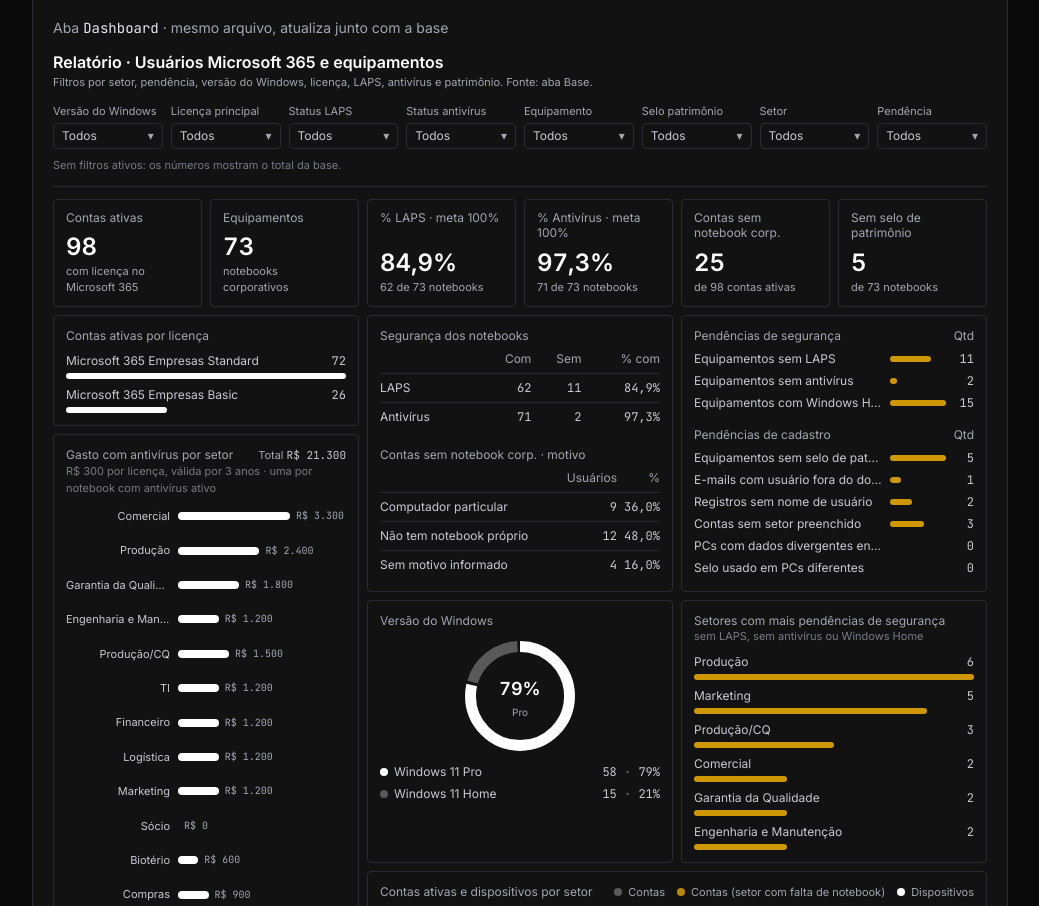
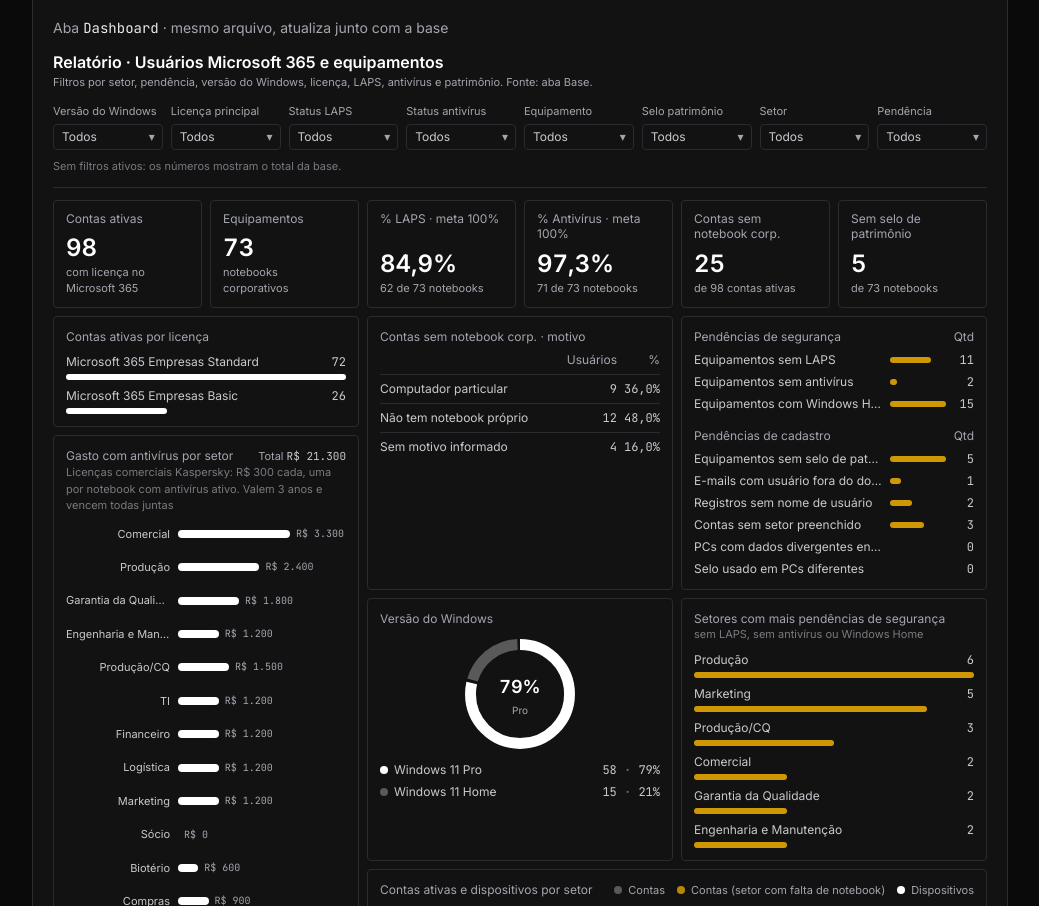
Before and after one commit to gabrielnavarrogermano-code/portfolio, an Astro site: page /projetos/controle-de-notebooks in a window 1280 px wide. Shown: the part 1131-2037 px from the top of the page, without its empty margins (120-1159 px from the left). Built offline with nearby package versions, Linux system fonts and the light colour scheme; Astro itself is replaced by a stand-in of ours.

Commit message:
Faz os filtros do dashboard de notebooks funcionarem
Os 8 filtros recalculam KPIs, gráficos e tabelas só com as contas que
passam em todos, com aviso de filtros ativos e botão de limpar. Remove a
tabela de segurança dos notebooks, que repetia os KPIs de % LAPS e %
antivírus, cita as licenças comerciais do Kaspersky e atualiza a
descrição do projeto.

Co-Authored-By: Claude Opus 5.5 <noreply@anthropic.com>

```diff
--- a/src/components/NotebookSheet.astro
+++ b/src/components/NotebookSheet.astro
@@ -1,7 +1,7 @@
 ---
 // Simulação da planilha de controle de notebooks (dados fictícios).
 // Ordem das colunas igual à planilha real. A tabela mostra 15 exemplos; o dashboard calcula sobre as 100 linhas.
-import { initial, incoming, records, compute, sectorOrder, donutDash, PEND_TOP, PEND_SEG, PEND_CAD, MOTIVOS, AV_PRICE, AV_YEARS, type Example } from '../lib/notebooks';
+import { initial, incoming, records, compute, sectorOrder, donutDash, PEND_TOP, PEND_SEG, PEND_CAD, MOTIVOS, AV_PRICE, AV_YEARS, FILTERS, type Example } from '../lib/notebooks';
 
 const cols = ['Nome de usuário', 'E-mail cadastrado', 'Setor', 'Licenças', 'Nome PC', 'Antivírus', 'LAPS', 'Selo de patrimônio', 'Versão Windows'];
 
@@ -41,9 +41,6 @@ const kpis = [
   { label: 'Contas sem notebook corp.', key: 'semPc', subKey: 'semPc:sub' },
   { label: 'Sem selo de patrimônio', key: 'semSelo', subKey: 'semSelo:sub' },
 ];
-
-// Faixa de filtros da aba (só ilustrativa: aqui todos ficam em "Todos")
-const filters = ['Versão do Windows', 'Licença principal', 'Status LAPS', 'Status antivírus', 'Equipamento', 'Selo patrimônio', 'Setor', 'Pendência'];
 
 const licencas = [
   ['Standard', 'Microsoft 365 Empresas Standard'],
@@ -118,7 +115,7 @@ const pendLists = [
   </div>
 
   <p class="flex flex-wrap justify-between gap-x-4 gap-y-1 px-4 pt-2 pb-3 text-xs text-muted">
-    <span>Exibindo <span data-shown>{initial.length}</span> de <span data-m="contas">{t.contas}</span> linhas da planilha</span>
+    <span>Exibindo <span data-shown>{initial.length}</span> de <span data-total>{t.contas}</span> linhas da planilha</span>
     <span>← arraste a tabela para ver mais →</span>
   </p>
 
@@ -126,23 +123,30 @@ const pendLists = [
   <div class="border-t border-line p-3 sm:p-5">
     <p class="text-sm text-muted">Aba <span class="font-mono text-fg">Dashboard</span> · mesmo arquivo, atualiza junto com a base</p>
 
-    <!-- Título e faixa de filtros da aba (filtros só ilustrativos, todos em "Todos") -->
+    <!-- Título e faixa de filtros da aba: cada filtro recalcula o dashboard só com as linhas que passam em todos -->
     <div class="mt-3 border-b border-line pb-3">
       <p class="font-semibold text-heading">Relatório · Usuários Microsoft 365 e equipamentos</p>
       <p class="text-[11px] text-muted">Filtros por setor, pendência, versão do Windows, licença, LAPS, antivírus e patrimônio. Fonte: aba Base.</p>
       <div class="-mx-3 mt-3 flex gap-2 overflow-x-auto px-3 pb-1 sm:mx-0 sm:grid sm:grid-cols-4 sm:px-0 sm:pb-0 lg:grid-cols-8">
         {
-          filters.map((f) => (
-            <div class="w-28 flex-none sm:w-auto">
-              <p class="truncate text-[11px] text-muted">{f}</p>
-              <p class="mt-1 flex items-center justify-between rounded border border-line px-2 py-1 text-xs text-fg/85">
-                Todos <span class="text-muted" aria-hidden="true">▾</span>
-              </p>
-            </div>
+          FILTERS.map((f) => (
+            <label class="block w-32 flex-none sm:w-auto">
+              <span class="block truncate text-[11px] text-muted">{f.label}</span>
+              <span class="relative mt-1 block">
+                <select data-filter={f.key} class="sheet-filter w-full cursor-pointer appearance-none truncate rounded border border-line bg-transparent py-1 pr-6 pl-2 text-xs text-fg/85">
+                  <option value="">Todos</option>
+                  {f.options.map(([v, label]) => <option value={v}>{label}</option>)}
+                </select>
+                <span class="pointer-events-none absolute top-1/2 right-2 -translate-y-1/2 text-xs text-muted" aria-hidden="true">▾</span>
+              </span>
+            </label>
           ))
         }
       </div>
-      <p class="mt-2 text-[11px] text-muted/70">Sem filtros ativos: os números mostram o total da base.</p>
+      <p class="mt-2 flex flex-wrap items-center gap-x-3 gap-y-1 text-[11px] text-muted/70">
+        <span data-filter-status aria-live="polite">Sem filtros ativos: os números mostram o total da base.</span>
+        <button type="button" data-filter-clear hidden class="cursor-pointer text-muted underline underline-offset-2 hover:text-fg">Limpar filtros</button>
+      </p>
     </div>
 
     <!-- 6 KPIs: 2 colunas no celular, 3 no tablet, 6 no computador -->
@@ -190,7 +194,7 @@ const pendLists = [
             <p class="text-xs leading-tight text-muted">Gasto com antivírus por setor</p>
             <p class="text-[11px] text-muted">Total <span data-m="avc:total" class="font-mono text-fg/85">{t['avc:total']}</span></p>
           </div>
-          <p class="text-[11px] text-muted/70">{AV_PRICE_LABEL} por licença, válida por {AV_YEARS} anos · uma por notebook com antivírus ativo</p>
+          <p class="text-[11px] text-muted/70">Licenças comerciais Kaspersky: {AV_PRICE_LABEL} cada, uma por notebook com antivírus ativo. Valem {AV_YEARS} anos e vencem todas juntas</p>
           <input type="checkbox" id="avcost-all" class="sectors-toggle sr-only" />
           <ul class="mt-3 flex flex-1 flex-col justify-between gap-2">
             {
@@ -216,36 +220,10 @@ const pendLists = [
 
       <div class="flex min-w-0 flex-col gap-2 lg:col-span-2">
         <div class="grid gap-2 sm:grid-cols-2">
-          <!-- Tabelas: segurança dos notebooks e motivo de não ter notebook corporativo -->
+          <!-- Tabela: motivo de não ter notebook corporativo
+               (a tabela de LAPS e antivírus com/sem saiu: repetia os KPIs de % LAPS e % antivírus) -->
           <div class="rounded border border-line px-3 py-3">
-            <p class="text-xs leading-tight text-muted">Segurança dos notebooks</p>
-            <table class="mt-2 w-full text-xs tabular-nums">
-              <thead>
-                <tr class="text-muted">
-                  <th class="pb-1.5 text-left font-normal"><span class="sr-only">Item</span></th>
-                  <th class="pb-1.5 text-right font-normal">Com</th>
-                  <th class="pb-1.5 text-right font-normal">Sem</th>
-                  <th class="pb-1.5 text-right font-normal">% com</th>
-                </tr>
-              </thead>
-              <tbody>
-                {
-                  [
-                    ['laps', 'LAPS'],
-                    ['av', 'Antivírus'],
-                  ].map(([k, label]) => (
-                    <tr class="border-t border-line">
-                      <td class="py-1.5 text-fg/85">{label}</td>
-                      {['com', 'sem', 'pct'].map((c) => (
-                        <td data-m={`seg:${k}:${c}`} class="py-1.5 text-right font-mono text-fg/85">{t[`seg:${k}:${c}`]}</td>
-                      ))}
-                    </tr>
-                  ))
-                }
-              </tbody>
-            </table>
-
-            <p class="mt-4 text-xs leading-tight text-muted">Contas sem notebook corp. · motivo</p>
+            <p class="text-xs leading-tight text-muted">Contas sem notebook corp. · motivo</p>
             <table class="mt-2 w-full text-xs tabular-nums">
               <thead>
                 <tr class="text-muted">
@@ -516,6 +494,26 @@ const pendLists = [
     }
   }
 
+  /* Filtros: lista de opções no tema escuro; filtro em uso fica com a borda acesa */
+  .sheet-filter {
+    color-scheme: dark;
+    transition: border-color 0.2s ease;
+  }
+
+  .sheet-filter option {
+    background: var(--color-bg);
+  }
+
+  .sheet-filter.is-active {
+    border-color: var(--color-accent);
+    color: var(--color-heading);
+  }
+
+  .sheet-filter:focus-visible {
+    outline: 2px solid var(--color-accent);
+    outline-offset: 2px;
+  }
+
   .sheet-bar {
     transition: width 0.7s cubic-bezier(0.2, 0.7, 0.2, 1);
   }
@@ -577,7 +575,7 @@ const pendLists = [
 </style>
 
 <script>
-  import { records, compute, initial, donutDash } from '../lib/notebooks';
+  import { records, compute, initial, donutDash, applyFilters } from '../lib/notebooks';
 
   let timer: number | undefined;
 
@@ -588,14 +586,31 @@ const pendLists = [
     const toast = root.querySelector<HTMLElement>('[data-toast]')!;
     const toastName = root.querySelector<HTMLElement>('[data-toast-name]')!;
     const shownEl = root.querySelector<HTMLElement>('[data-shown]')!;
+    const totalEl = root.querySelector<HTMLElement>('[data-total]')!;
     const fresh = [...root.querySelectorAll<HTMLTableRowElement>('tbody tr[data-new]')];
+    const selects = [...root.querySelectorAll<HTMLSelectElement>('[data-filter]')];
+    const statusEl = root.querySelector<HTMLElement>('[data-filter-status]')!;
+    const clearBtn = root.querySelector<HTMLButtonElement>('[data-filter-clear]')!;
     let next = 0;
     let visible = false;
 
-    // Recalcula o dashboard sobre as linhas da planilha completa, como o Excel faz
+    // Recalcula o dashboard sobre as linhas da planilha completa que passam nos filtros, como o Excel faz
     const render = () => {
-      const { t, w } = compute(records.filter((r) => r.n < next));
+      const base = records.filter((r) => r.n < next);
+      const sel = Object.fromEntries(selects.map((s) => [s.dataset.filter!, s.value]));
+      const rows = applyFilters(base, sel);
+      const { t, w } = compute(rows);
       shownEl.textContent = String(initial.length + next);
+      totalEl.textContent = String(base.length);
+
+      // Situação dos filtros
+      const active = selects.filter((s) => s.value).length;
+      selects.forEach((s) => s.classList.toggle('is-active', !!s.value));
+      clearBtn.hidden = !active;
+      statusEl.textContent = !active
+        ? 'Sem filtros ativos: os números mostram o total da base.'
+        : `${active} ${active === 1 ? 'filtro ativo' : 'filtros ativos'}: ` +
+          (rows.length ? `${rows.length} de ${base.length} contas da base.` : 'nenhuma conta da base atende a todos.');
       root.querySelectorAll<HTMLElement>('[data-m]').forEach((el) => {
         const v = t[el.dataset.m!];
         if (v === undefined || el.textContent === v) return;
@@ -627,6 +642,15 @@ const pendLists = [
         el.title = t[el.dataset.tip!] ?? '';
       });
     };
+
+    // Filtros: recalculam na hora, sem parar a animação dos colaboradores novos
+    selects.forEach((s) => s.addEventListener('change', render));
+    clearBtn.addEventListener('click', () => {
+      selects.forEach((s) => (s.value = ''));
+      render();
+    });
+    // O navegador pode restaurar uma escolha antiga ao voltar para a página
+    if (selects.some((s) => s.value)) render();
 
     // Sem animação: mostra direto a planilha completa
     if (matchMedia('(prefers-reduced-motion: reduce)').matches) {
--- a/src/content/projetos/controle-de-notebooks.md
+++ b/src/content/projetos/controle-de-notebooks.md
@@ -26,7 +26,7 @@ As informações são tratadas e organizadas na aba de base do arquivo, com uma
 - **Setor** do colaborador
 - **Licenças** Microsoft utilizadas (Standard ou Basic)
 - **Nome do PC**
-- **Antivírus** ativo ou não
+- **Antivírus** (Kaspersky) ativo ou não
 - **LAPS** aplicado ou não
 - **Selo de patrimônio**
 - **Versão do Windows** (Pro ou Home)
@@ -39,12 +39,16 @@ A coluna **LAPS** indica se o notebook já passou pelo script de segurança dese
 
 O mini dashboard fica em outra aba, no mesmo arquivo da base de colaboradores, e reúne os **KPIs** e **gráficos dinâmicos** do controle de equipamentos:
 
-- **Filtros** por versão do Windows, licença, status do LAPS e do antivírus, equipamento, selo de patrimônio, setor e pendência
+- **Filtros** por versão do Windows, licença, status do LAPS e do antivírus, equipamento, selo de patrimônio, setor e pendência (de segurança, de cadastro ou sem pendência)
 - **6 KPIs:** contas ativas, equipamentos, % de LAPS e % de antivírus (com meta de 100%), contas sem notebook corporativo e equipamentos sem selo de patrimônio
 - **Gráficos:** contas ativas por licença, gasto com licenças de antivírus por setor, versão do Windows, setores com mais pendências de segurança e contas ativas e dispositivos por setor
-- **Tabelas:** segurança dos notebooks (com e sem LAPS e antivírus), motivo das contas sem notebook corporativo e as listas de pendências de segurança e de cadastro
+- **Tabelas:** motivo das contas sem notebook corporativo e as listas de pendências de segurança e de cadastro
 
-Ele mostra os principais indicadores de forma clara e ajuda a definir os próximos passos para melhorar o controle dos dispositivos. Quando a base é atualizada e tratada, o dashboard se atualiza junto.
+Os filtros podem ser combinados: ao escolher, por exemplo, um setor e o status "Inativo" do antivírus, todos os KPIs, gráficos e tabelas são recalculados só com as contas que atendem aos dois. Isso permite ir da visão geral da empresa até um setor ou um tipo de pendência específico. Na simulação acima, os filtros também funcionam.
+
+O gráfico de **gasto com antivírus por setor** mostra quanto cada setor representa no custo das licenças comerciais do **Kaspersky**. Cada notebook com antivírus ativo usa uma licença de valor fixo, e todas valem **3 anos** e vencem juntas. Com isso, o gráfico ajuda a prever o custo da renovação e a mostrar quais setores pesam mais nesse gasto. Na simulação, o valor da licença é fictício.
+
+O dashboard mostra os principais indicadores de forma clara e ajuda a definir os próximos passos para melhorar o controle dos dispositivos. Quando a base é atualizada e tratada, o dashboard se atualiza junto.
 
 ## Resultado
 
--- a/src/lib/notebooks.ts
+++ b/src/lib/notebooks.ts
@@ -141,9 +141,38 @@ export const sectorOrder = [...SECTORS].sort(
 
 export const PEND_TOP = 6;
 
-// Valor fictício e fixo de cada licença de antivírus (R$). Uma licença por notebook, válida por 3 anos
+// Licenças comerciais do Kaspersky: valor fictício e fixo por licença (R$), uma por notebook.
+// Todas valem 3 anos e vencem juntas
 export const AV_PRICE = 300;
 export const AV_YEARS = 3;
+
+// Pendências de uma linha (as mesmas das listas do dashboard; PC divergente e selo repetido dependem de outras linhas)
+const pendSeg = (r: Rec) => r.pc && (!r.laps || !r.av || r.win === 'Home');
+const pendCad = (r: Rec) => (r.pc && !r.selo) || !r.emailOk || !r.nomeOk || r.s === NO_SECTOR;
+
+// Filtros da aba Dashboard: chave, título, opções [valor, texto] e o teste de cada linha
+type Filter = { key: string; label: string; options: [string, string][]; test: (r: Rec, v: string) => boolean };
+export const FILTERS: Filter[] = [
+  { key: 'win', label: 'Versão do Windows', options: [['Pro', 'Windows 11 Pro'], ['Home', 'Windows 11 Home']], test: (r, v) => r.win === v },
+  { key: 'lic', label: 'Licença principal', options: [['Standard', 'Standard'], ['Basic', 'Basic']], test: (r, v) => r.l === v },
+  { key: 'laps', label: 'Status LAPS', options: [['ok', 'Aplicado'], ['no', 'Pendente']], test: (r, v) => r.pc && r.laps === (v === 'ok') },
+  { key: 'av', label: 'Status antivírus', options: [['ok', 'Ativo'], ['no', 'Inativo']], test: (r, v) => r.pc && r.av === (v === 'ok') },
+  { key: 'pc', label: 'Equipamento', options: [['ok', 'Com notebook corp.'], ['no', 'Sem notebook corp.']], test: (r, v) => r.pc === (v === 'ok') },
+  { key: 'selo', label: 'Selo patrimônio', options: [['ok', 'Com selo'], ['no', 'Sem selo']], test: (r, v) => r.pc && r.selo === (v === 'ok') },
+  { key: 'setor', label: 'Setor', options: SECTORS.map((s) => [s, s]), test: (r, v) => r.s === v },
+  {
+    key: 'pend',
+    label: 'Pendência',
+    options: [['seg', 'De segurança'], ['cad', 'De cadastro'], ['none', 'Sem pendência']],
+    test: (r, v) => (v === 'seg' ? pendSeg(r) : v === 'cad' ? pendCad(r) : !pendSeg(r) && !pendCad(r)),
+  },
+];
+
+// Mantém só as linhas que passam em todos os filtros escolhidos ('' = Todos)
+export function applyFilters(rows: Rec[], sel: Record<string, string>) {
+  const active = FILTERS.filter((f) => sel[f.key]);
+  return rows.filter((r) => active.every((f) => f.test(r, sel[f.key])));
+}
 
 // Listas de pendências do dashboard (chave usada no cálculo, texto da linha)
 export const PEND_SEG = [
@@ -215,16 +244,6 @@ export function compute(rows: Rec[]) {
   w['win:Pro'] = pct(pro, eq.length);
   t['win:Pro:pct'] = `${Math.round(pct(pro, eq.length))}%`;
   t['win:Home:pct'] = `${Math.round(pct(home, eq.length))}%`;
-
-  // Tabela de segurança dos notebooks: com, sem e % com
-  for (const [k, ok] of [
-    ['laps', lapsOk],
-    ['av', avOk],
-  ] as const) {
-    t[`seg:${k}:com`] = String(ok);
-    t[`seg:${k}:sem`] = String(eq.length - ok);
-    t[`seg:${k}:pct`] = pct1(ok, eq.length);
-  }
 
   // Contas sem notebook corporativo, por motivo
   for (const [k] of MOTIVOS) {
```
